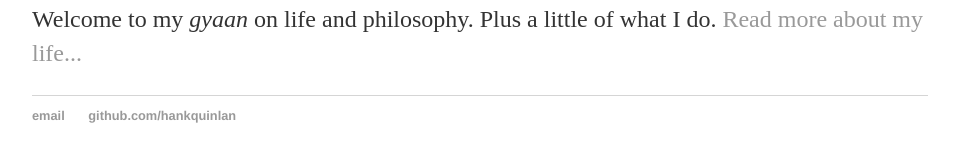
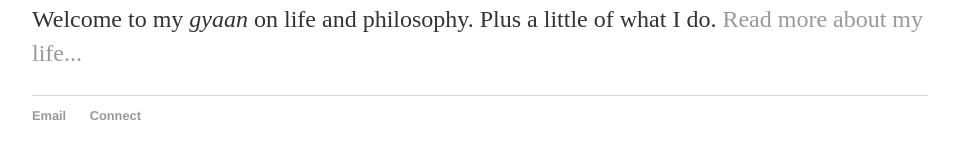
Before and after one commit to nihir16/nihir16.github.io, a Jekyll site: the page built from index.html, in a window 1280 px wide. Shown: the part 194-356 px from the top of the page, without its empty margins (160-1114 px from the left). Built offline with Jekyll 4.4.1, drawn with Linux system fonts in a browser that asks for light colours.

Commit message:
Update default.html

```diff
--- a/_layouts/default.html
+++ b/_layouts/default.html
@@ -21,8 +21,8 @@
 			</div><!-- /.container -->
 			<footer>
 	    		<ul>
-	        		<li><a href="mailto:hankquinlanhub@gmail.com">email</a></li>
-	        		<li><a href="https://github.com/hankquinlan">github.com/hankquinlan</a></li>
+	        		<li><a href="mailto:nihir.gul@gmail.com">Email</a></li>
+	        		<li><a href="https://www.linkedin.com/in/nihir-gulati/">Connect</a></li>
 				</ul>
 			</footer>
 		</body>
```
